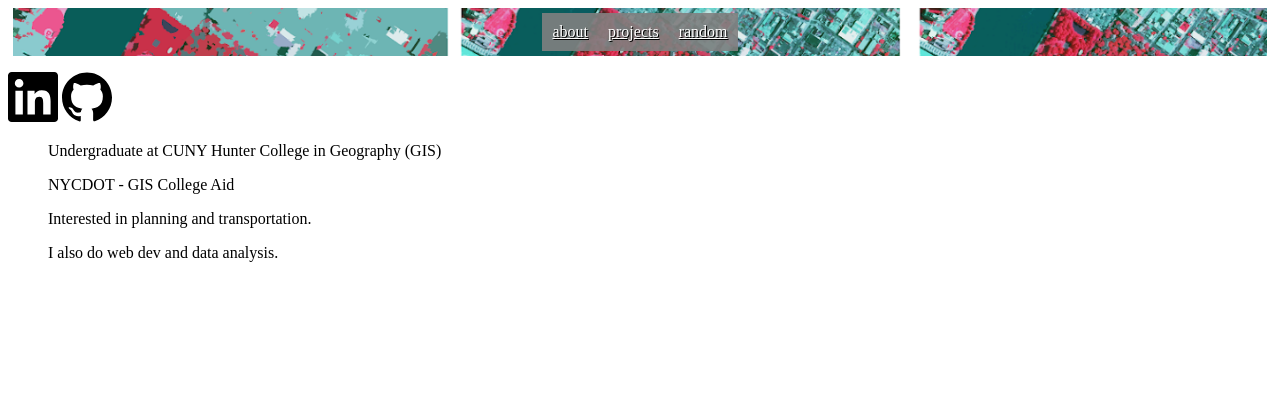
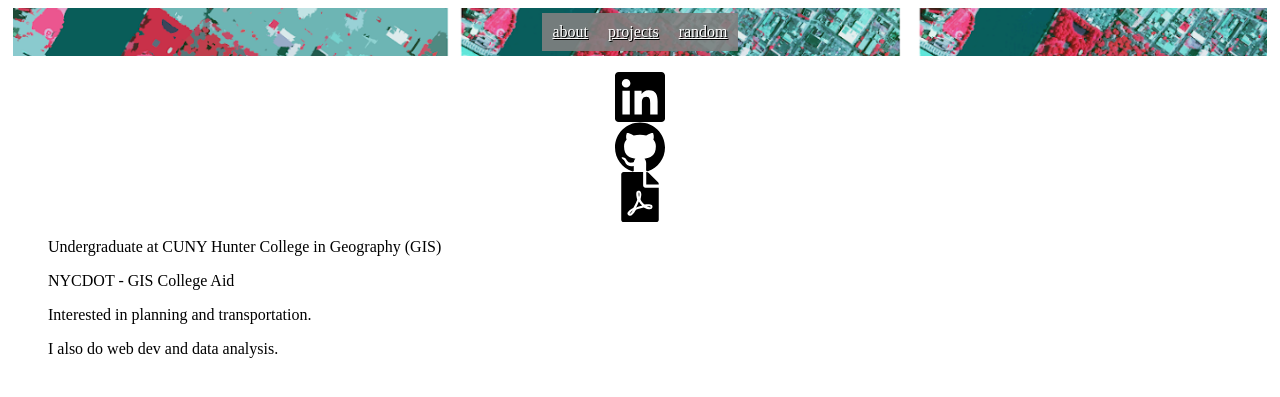
Before and after one commit to zhik/zhik.github.io, a Jekyll site: the page built from index.md, in a window 1280 px wide. Shown: the top 397 px of the page. Built offline with Jekyll 4.4.1, drawn with Linux system fonts in a browser that asks for light colours.

Commit message:
styling and resume

```diff
--- a/css/styles.css
+++ b/css/styles.css
@@ -15,7 +15,11 @@ nav a{
 }
 
 img{
-    height: 350px;
+    height: auto;
+    width: 50%;
+    margin-left: auto;
+    margin-right: auto;
+    display: block;
 }
 
 .icon img{
--- a/index.md
+++ b/index.md
@@ -3,9 +3,10 @@ layout: default
 title: about
 ---
 
-<a class="icon" href="https://www.linkedin.com/in/zhi-keng-he-870072156/"><img src="images/linkedin.svg"></a>
-<a class="icon" href="https://github.com/zhik/"><img src="images/github.svg"></a>
-
+<!-- icons from fontawesome https://fontawesome.com/license -->
+<a class="icon" href="https://www.linkedin.com/in/zhi-keng-he-870072156/"><img src="images/linkedin.svg" alt="linkedin-link"></a>
+<a class="icon" href="https://github.com/zhik/"><img src="images/github.svg" alt="github-link"></a>
+<a class="icon" href="pdfs/resume.pdf"><img src="images/file.svg" alt="resume-link"></a>
 
 > Undergraduate at CUNY Hunter College in Geography (GIS)
 
```
Also changed, not shown: images/file.svg (added), 1 other file.
